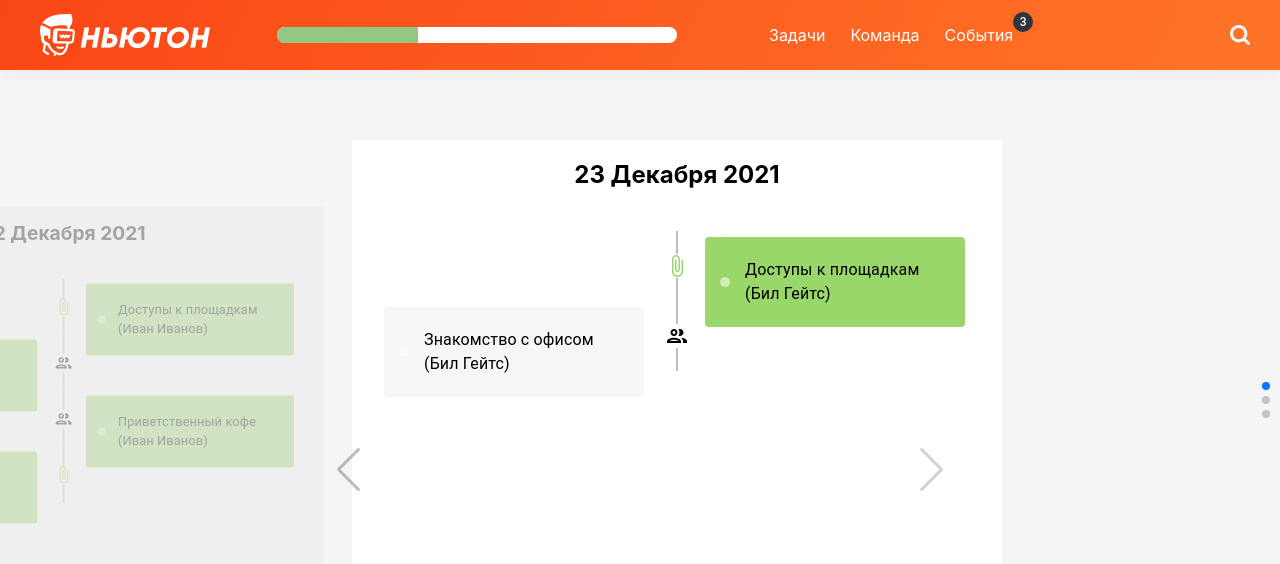
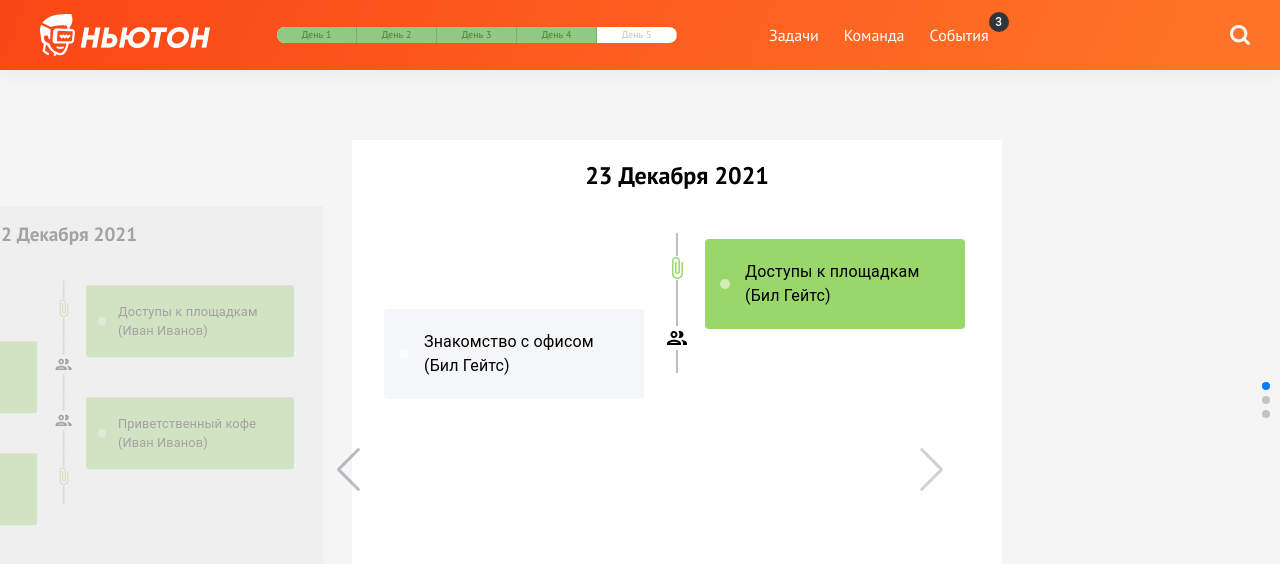
Before and after one commit to iris1111/mimo2021, a React (Create React App) app in the folder frontend/: page /mentor in a window 1280 px wide. Shown: the top 564 px of the page. Built offline with nearby package versions, Linux system fonts and the light colour scheme.

Commit message:
correct progress

```diff
--- a/frontend/src/components/Header.tsx
+++ b/frontend/src/components/Header.tsx
@@ -20,7 +20,7 @@ export default function Header(props: any) {
   };
   return (
     <div className="header">
-      <div className="logo"></div>
+      <a href="/" className="logo"></a>
       <Progress />
 
       <ul className="menu">
@@ -30,7 +30,7 @@ export default function Header(props: any) {
         </Badge>
         <li>Команда</li>
       </ul>
-      {props.bonus && <div className="bonusTotal">2 220 б.</div>}
+      {props.bonus && <div className="bonusTotal">2 220 Б</div>}
 
       <div className="search"></div>
 
--- a/frontend/src/components/Progress.tsx
+++ b/frontend/src/components/Progress.tsx
@@ -1,26 +1,21 @@
 import React, { useState } from "react";
 import tasks from "./TaskLine/tasks.json";
+const renderDays = () => {
+  let num = 0;
+  let template;
 
-export default function Progress (props: any) {
-    const progress = () => {
-        let done = 0;
-        let all = 0;
-        tasks.map((day) => {
-            day.tasks.map((task) => {
-                if(task.status == 'success') {
-                    done++;
-                }
-                all++;
-            })
-        })
-        done = done / all * 100;
-        return done;
+  template = tasks.map((day) => {
+    num++;
+    if (day.tasks && num != tasks.length) {
+      return <span className="doneDay">День {num}</span>;
+    } else {
+      return <span>День {num}</span>;
     }
+  });
 
+  return template;
+};
 
-    return (
-        <div className="progress">
-            <div style={{width: progress() + '%'}}></div>
-        </div>
-    );
+export default function Progress() {
+  return <div className="progress">{renderDays()}</div>;
 }
--- a/frontend/src/index.css
+++ b/frontend/src/index.css
@@ -1,7 +1,11 @@
+@import url("https://fonts.googleapis.com/css2?family=PT+Sans:ital,wght@0,400;0,700;1,400;1,700&display=swap");
+
 body {
+  font-style: normal;
+  font-weight: normal;
   margin: 0;
-  font-family: -apple-system, BlinkMacSystemFont, "Segoe UI", "Roboto", "Oxygen",
-    "Ubuntu", "Cantarell", "Fira Sans", "Droid Sans", "Helvetica Neue",
+  font-family: PT Sans, -apple-system, BlinkMacSystemFont, "Segoe UI", "Roboto",
+    "Oxygen", "Ubuntu", "Cantarell", "Fira Sans", "Droid Sans", "Helvetica Neue",
     sans-serif;
   -webkit-font-smoothing: antialiased;
   -moz-osx-font-smoothing: grayscale;
@@ -19,7 +23,7 @@ html {
 }
 
 .header {
-  background: linear-gradient(115.13deg, #FA4616 0%, #FF7428 97.28%);
+  background: linear-gradient(115.13deg, #fa4616 0%, #ff7428 97.28%);
   box-shadow: 0px 2px 20px rgba(0, 0, 0, 0.05);
   height: 70px;
   position: absolute;
@@ -53,11 +57,22 @@ html {
   overflow: hidden;
 }
 
-.progress > * {
-  background: #91C983;
-  height: 100%;
+.progress > span {
+  width: calc(20% - 1px);
+  display: inline-block;
+  float: left;
+  line-height: 16px;
+  font-size: 10px;
+  text-align: center;
+  border-right: 1px solid #00000021;
+  color: #c3c3c3;
 }
 
+.progress > .doneDay {
+  background: #91c983;
+  height: 100%;
+  color: #468436;
+}
 
 .search {
   background: url(./search.png) center center no-repeat;
@@ -84,7 +99,7 @@ html {
 .bonusTotal {
   height: 30px;
   margin: 16px;
-  background: #E25711;
+  background: #e25711;
   padding: 5px 15px;
   border-radius: 8px;
   line-height: 27px;
```
